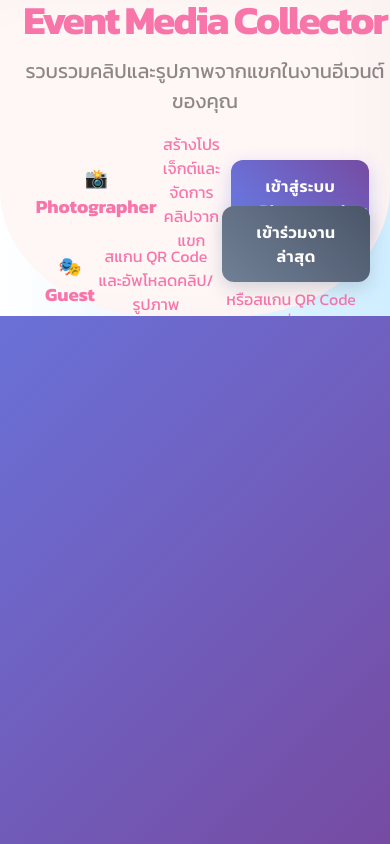
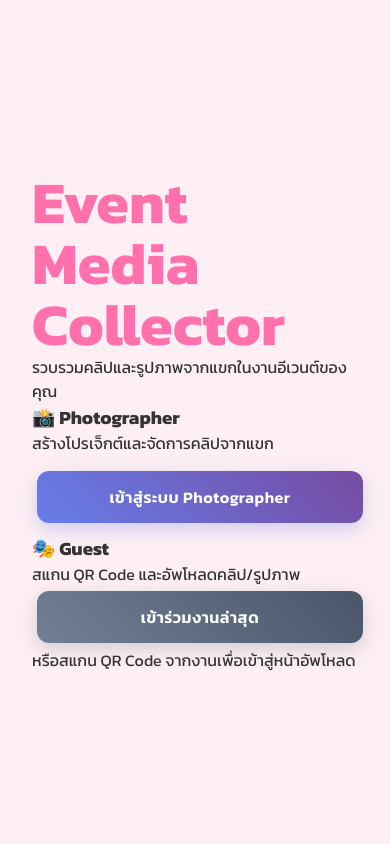
Before and after one commit to hopeese-s/sorrim-project, a React (Create React App) app in the folder frontend/: page / in a window 390 px wide. Built offline with nearby package versions, Linux system fonts and the light colour scheme; no server answers.

Commit message:
Update Home.css

```diff
--- a/frontend/src/pages/Home.css
+++ b/frontend/src/pages/Home.css
@@ -1,186 +1,137 @@
-/* ---- Override / additions for HOME page layout (paste at end of your CSS) ---- */
-
-/* Left pink panel with curved edge (uses ::after soไม่ชนกับ ::before เดิม) */
 .home-container {
-  background: linear-gradient(90deg, #ffffff 0%, #cfeeff 100%); /* subtle overall */
+  display: flex;
+  flex-direction: row;
+  min-height: 100vh;
+  background: #fdeff3;
   position: relative;
-  overflow: hidden;
 }
 
-/* pale-pink left panel */
-.home-container::after {
-  content: '';
-  position: absolute;
-  z-index: 1; /* behind content (hero has z-index:2 already) */
-  left: 0;
-  top: 0;
-  bottom: 0;
-  width: 56%; /* matches image proportion — adjust if needed */
-  background: #FFF6F6; /* ชมพูอ่อน */
-  border-top-right-radius: 160px;
-  border-bottom-right-radius: 160px;
-  box-shadow: inset -30px 0 50px rgba(0,0,0,0.02);
-  pointer-events: none;
-  transform-origin: left center;
-}
-
-/* Header / navbar overrides (multiple selectors to match common patterns) */
-header, .site-header, .navbar, .topbar {
-  background: #AEDEFC !important; /* ฟ้าอ่อน */
-  color: #F875AA !important;      /* โลโก้/เมนูใช้ชมพูสด */
-  border-bottom: none;
-  box-shadow: none;
-}
-
-/* logo text */
-header .logo, .site-header .logo, .brand, .logo-text {
-  color: #F875AA !important;
-  font-weight: 700;
-  letter-spacing: 1px;
-}
-
-/* nav links (center HOME pink) */
-header nav a, .navbar a, .topbar a {
-  color: #F875AA !important;
-  font-weight: 600;
-}
-
-/* buttons on header (Log In / Sign Up) */
-header .btn, .navbar .btn, .topbar .btn, .login-btn, .signup-btn {
-  border-radius: 28px;
-  padding: 10px 22px;
-  font-weight: 700;
-  border: 2px solid rgba(255,255,255,0.35);
-  background: transparent;
-  color: #F875AA;
-}
-
-/* give Sign Up a filled pink look if present */
-header .signup-btn, .btn-signup {
-  background: #FFDCEC; /* very soft pink fallback */
-  color: #F875AA;
-  border: 0;
-  padding: 10px 26px;
-}
-
-/* ---- Hero section styling to match image ---- */
 .hero-section {
-  text-align: left;
-  color: #F875AA; /* main heading color */
-  max-width: 58%;  /* keep on left pink panel */
-  padding-left: 6.5rem;
-  position: relative;
+  flex: 1;
+  display: flex;
+  flex-direction: column;
+  justify-content: center;
+  background: #fdeff3;
+  padding: 3rem 2rem;
   z-index: 2;
 }
 
-/* Big WHO ARE YOU? style */
-.hero-section h1 {
-  font-size: 8rem;              /* very large like image */
-  line-height: 0.9;
-  margin: 0 0 1rem 0;
-  color: #F875AA;               /* ชมพูสด */
-  -webkit-text-fill-color: #F875AA;
-  text-shadow: none;
-  background: none;
-  font-weight: 700;
-  letter-spacing: -2px;
+.hero-img {
+  flex: 1;
+  padding: 0;
+  display: flex;
+  align-items: flex-end;
+  justify-content: flex-end;
+  background: #fff;
 }
 
-/* small site name above heading */
-.hero-section .site-subtitle, .hero-section .meta {
-  display: block;
-  font-size: 1.1rem;
-  color: #F875AA;
-  opacity: 0.95;
-  font-weight: 600;
-  margin-bottom: 0.6rem;
+.hero-img img {
+  width: 100%;
+  height: auto;
+  object-fit: cover;
 }
 
-/* supporting paragraph under heading */
-.hero-section > p {
-  color: rgba(0,0,0,0.45);
-  font-size: 1.25rem;
-  max-width: 420px;
-  margin-top: 0.8rem;
-  margin-bottom: 2.5rem;
+.navbar {
+  position: absolute;
+  top: 0;
+  left: 0;
+  width: 100%;
+  background: #b2e1fa;
+  display: flex;
+  align-items: center;
+  justify-content: space-between;
+  padding: 1.1rem 3rem;
+  z-index: 10;
 }
 
-/* User type selection positioned on left bottom */
-.user-type-selection {
-  display: flex;
-  gap: 1.25rem;
-  align-items: center;
-  margin-top: 2.5rem;
-  justify-content: flex-start;
-  max-width: 520px;
+.logo {
+  color: #ff70ac;
+  font-size: 1.3rem;
+  font-weight: bold;
 }
 
-/* make cards more flat / pill-like like image buttons */
-.user-type-card {
+.nav-link, .nav-btn {
+  color: #ff70ac;
+  font-weight: bold;
+  font-size: 1rem;
   background: transparent;
   border: none;
-  padding: 0;
-  box-shadow: none;
-  border-radius: 999px;
-  min-width: 220px;
-  display: inline-flex;
-  align-items: center;
-  justify-content: center;
-  height: 72px;
-  transition: transform 0.2s ease, box-shadow 0.2s ease;
+  margin: 0 0.8rem;
+  border-radius: 20px;
+  padding: 0.5rem 1.5rem;
+  cursor: pointer;
+  transition: background-color 0.3s;
 }
 
-/* Guest button (light-blue background, pink text) */
-.guest-demo-btn,
-.user-type-card.guest .btn,
-.user-type-selection .guest {
-  background: #AEDEFC;
-  color: #F875AA;
-  border-radius: 999px;
-  padding: 18px 36px;
-  font-weight: 700;
-  font-size: 1.05rem;
-  box-shadow: none;
-  border: 0;
+.nav-btn.log-in {
+  background: #fdeff3;
+  border: 1.5px solid #b2e1fa;
 }
 
-/* Photographer button (light-pink background, pink text — slightly darker bg) */
-.user-type-card.photographer .btn,
-.user-type-selection .photographer,
-.user-type-selection .photographer-btn {
-  background: #FFDFDF;
-  color: #F875AA;
-  border-radius: 999px;
-  padding: 18px 36px;
-  font-weight: 700;
-  font-size: 1.05rem;
-  border: 0;
+.nav-btn.sign-up {
+  background: #ffdde7;
+  border: 1.5px solid #b2e1fa;
 }
 
-/* hover states */
-.guest-demo-btn:hover:not(:disabled),
-.user-type-card.photographer .btn:hover {
-  transform: translateY(-4px);
-  box-shadow: 0 14px 30px rgba(0,0,0,0.08);
+.user-type-flex {
+  display: flex;
+  gap: 2rem;
+  margin-top: 2rem;
 }
 
-/* keep any error / qr boxes above panel */
-.qr-info, .qr-scanning, .guest-error {
-  z-index: 3;
+.guest-btn, .photographer-btn {
+  font-size: 1.15rem;
+  padding: 1.2rem 2.5rem;
+  border-radius: 30px;
+  border: none;
+  font-weight: bold;
+  cursor: pointer;
+  box-shadow: 0 4px 16px rgba(255,112,172,0.09);
+  transition: background 0.3s, transform 0.2s;
 }
 
-/* Responsive adjustments */
-@media (max-width: 1024px) {
-  .home-container::after { width: 62%; border-top-right-radius: 120px; border-bottom-right-radius: 120px; }
-  .hero-section { max-width: 60%; padding-left: 4rem; }
-  .hero-section h1 { font-size: 6rem; }
+.guest-btn {
+  background: #b2e1fa;
+  color: #ff70ac;
 }
 
-@media (max-width: 768px) {
-  /* on small screens stack and hide huge sizes */
-  .home-container::after { width: 100%; border-radius: 0 0 40% 40%; }
-  .hero-section { max-width: 100%; padding-left: 1.25rem; text-align: center; }
-  .hero-section h1 { font-size: 2.5rem; line-height: 1; color: #F875AA; }
-  .user-type-selection { justify-content: center; flex-direction: column; gap: 1rem; max-width: 320px; margin: 1.5rem auto 0; }
-  .guest-demo-btn, .user-type-card.photographer .btn { width: 100%; padding: 14px 18px; }
+.photographer-btn {
+  background: #ffdde7;
+  color: #ff70ac;
 }
+
+.hero-section h1 {
+  font-size: 5.5rem;
+  color: #ff70ac;
+  margin: 0;
+  text-align: left;
+  font-weight: 900;
+  line-height: 1.03;
+}
+
+.hero-section h2 {
+  color: #ff70ac;
+  font-size: 1rem;
+  font-weight: bold;
+  margin-bottom: 1.2rem;
+}
+
+@media (max-width: 900px) {
+  .home-container {
+    flex-direction: column;
+  }
+  .hero-img {
+    width: 100%;
+    min-height: 220px;
+    justify-content: center;
+  }
+  .hero-img img {
+    max-height: 300px;
+    object-fit: contain;
+  }
+  .hero-section h1 {
+    font-size: 3.7rem;
+  }
+}
+
+/* ฟังก์ชันเดิม ยังใช้ CSS อื่นๆ ได้ตามปกติ */
```
